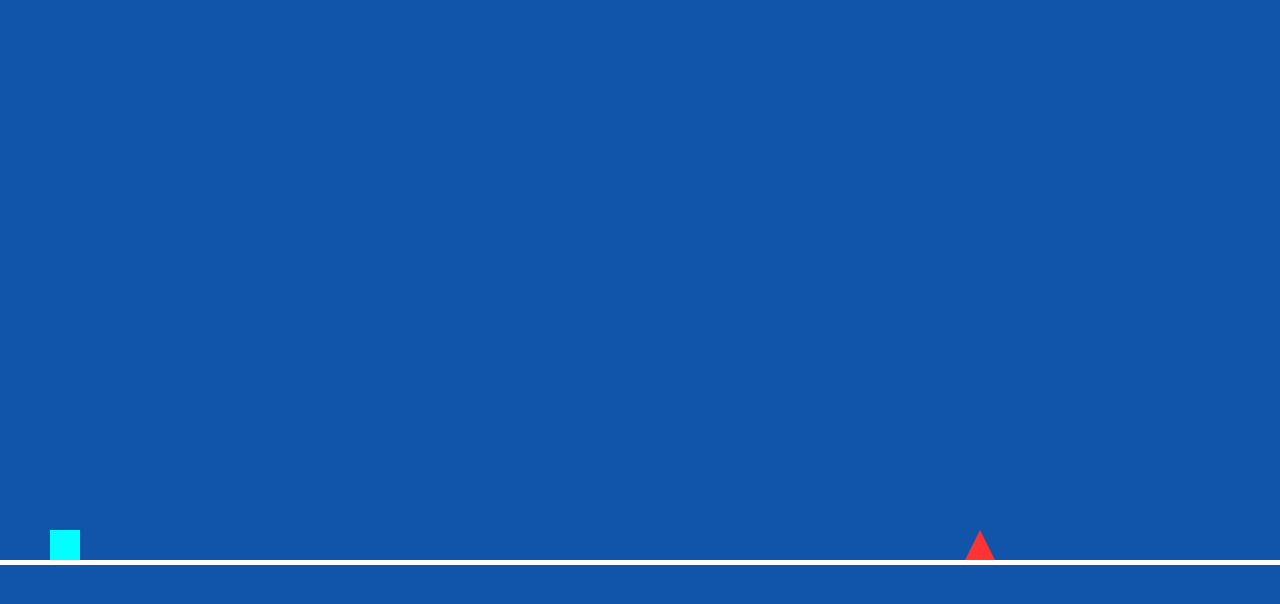
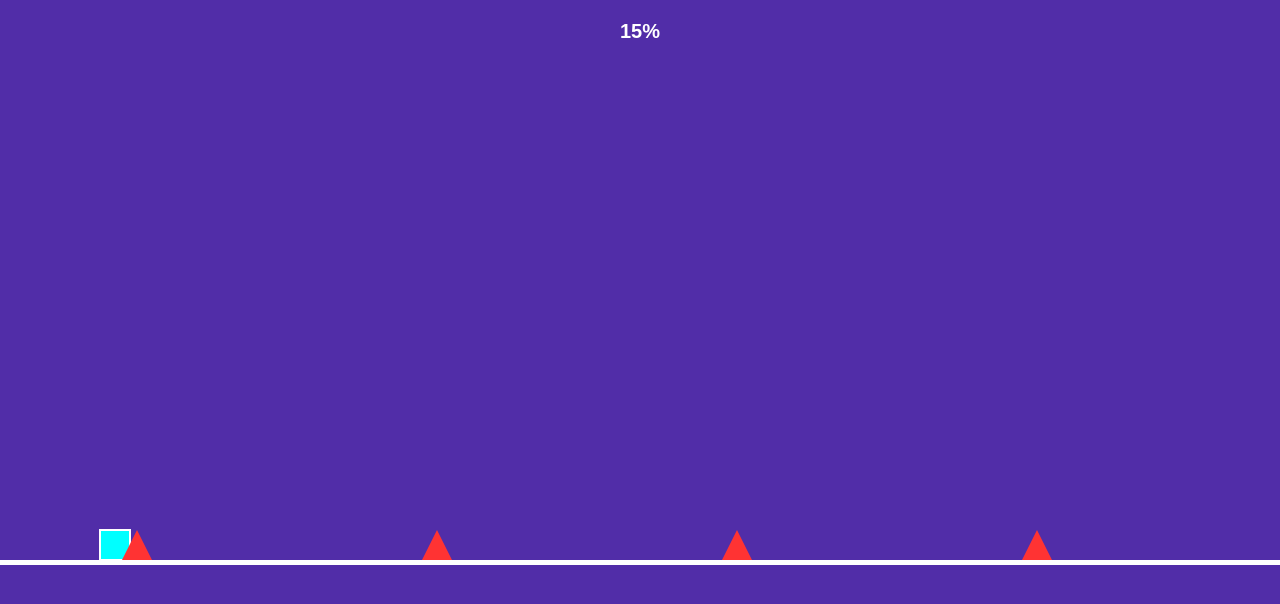
Before and after one commit to caloxifounders-max/geometry-ash, a plain HTML site: page index.html in a window 1280 px wide. Drawn offline with Linux system fonts and the light colour scheme.

Commit message:
Refactor game mechanics and update title
Updated game title and improved player mechanics.

```diff
--- a/index.html
+++ b/index.html
@@ -2,85 +2,102 @@
 <html>
 <head>
     <meta name="viewport" content="width=device-width, initial-scale=1.0, maximum-scale=1.0, user-scalable=no">
-    <meta name="mobile-web-app-capable" content="yes">
-    <title>GD Mobile Fix</title>
+    <title>Stereo Madness v1</title>
     <style>
-        body { margin: 0; background: #000; overflow: hidden; touch-action: none; }
-        canvas { display: block; background: #15a; width: 100vw; height: 100vh; }
+        body { margin: 0; background: #000; overflow: hidden; touch-action: none; font-family: sans-serif; }
+        canvas { display: block; background: #512da8; } /* Purple/Blue background */
+        #progress { position: absolute; top: 20px; width: 100%; text-align: center; color: white; font-size: 20px; font-weight: bold; }
     </style>
 </head>
 <body ontouchstart="jump(event)">
+    <div id="progress">0%</div>
     <canvas id="game"></canvas>
 
     <script>
         const canvas = document.getElementById('game');
         const ctx = canvas.getContext('2d');
-
-        // Better resolution handling for iPhone Retina screens
         const dpr = window.devicePixelRatio || 1;
         canvas.width = window.innerWidth * dpr;
         canvas.height = window.innerHeight * dpr;
         ctx.scale(dpr, dpr);
 
-        let player = { x: 50, y: 0, size: 30, dy: 0, jump: -10, gravity: 0.6, grounded: false };
+        let player = { x: 100, y: 0, size: 30, dy: 0, jump: -11, gravity: 0.7, rotation: 0 };
         let floor = window.innerHeight * 0.7;
-        let obstacles = [];
+        let gameActive = true;
+        let distance = 0;
+
+        // Level Data: X position of spikes (distance from start)
+        const stereoMadness = [400, 700, 1000, 1300, 1600, 1800, 2100, 2400];
 
         function jump(e) {
-            e.preventDefault(); // Prevents the browser from scrolling/zooming
-            if (player.grounded) {
+            if(e) e.preventDefault();
+            if (player.y >= floor - player.size - 1) {
                 player.dy = player.jump;
-                player.grounded = false;
             }
         }
 
         function loop() {
+            if (!gameActive) return;
+
             ctx.clearRect(0, 0, window.innerWidth, window.innerHeight);
+            distance += 6; // Move forward
 
+            // Update Progress
+            const percent = Math.min(100, Math.floor((distance / 2500) * 100));
+            document.getElementById('progress').innerText = percent + "%";
+
+            // Physics
             player.dy += player.gravity;
             player.y += player.dy;
 
             if (player.y > floor - player.size) {
                 player.y = floor - player.size;
                 player.dy = 0;
-                player.grounded = true;
+                // Snap rotation to 90 degrees when landing
+                player.rotation = Math.round(player.rotation / 90) * 90;
+            } else {
+                player.rotation += 5; // Rotate while in air
             }
 
             // Draw Ground
-            ctx.fillStyle = "white";
+            ctx.fillStyle = "#fff";
             ctx.fillRect(0, floor, window.innerWidth, 5);
 
-            // Draw Player
+            // Draw Player with Rotation
+            ctx.save();
+            ctx.translate(player.x + player.size/2, player.y + player.size/2);
+            ctx.rotate(player.rotation * Math.PI / 180);
             ctx.fillStyle = "#0ff";
-            ctx.fillRect(player.x, player.y, player.size, player.size);
+            ctx.fillRect(-player.size/2, -player.size/2, player.size, player.size);
+            ctx.strokeStyle = "#fff";
+            ctx.lineWidth = 2;
+            ctx.strokeRect(-player.size/2, -player.size/2, player.size, player.size);
+            ctx.restore();
 
-            // Obstacles
-            if (Math.random() < 0.01) {
-                obstacles.push({ x: window.innerWidth, w: 30, h: 30 });
-            }
+            // Draw Level Spikes
+            ctx.fillStyle = "#f33";
+            stereoMadness.forEach(spikeX => {
+                let relativeX = spikeX - distance + player.x;
 
-            ctx.fillStyle = "#f33";
-            for (let i = obstacles.length - 1; i >= 0; i--) {
-                let obs = obstacles[i];
-                obs.x -= 7; // Increased speed for better "feel"
+                if (relativeX > -50 && relativeX < window.innerWidth) {
+                    ctx.beginPath();
+                    ctx.moveTo(relativeX, floor);
+                    ctx.lineTo(relativeX + 15, floor - 30);
+                    ctx.lineTo(relativeX + 30, floor);
+                    ctx.fill();
 
-                // Draw Spike
-                ctx.beginPath();
-                ctx.moveTo(obs.x, floor);
-                ctx.lineTo(obs.x + obs.w/2, floor - obs.h);
-                ctx.lineTo(obs.x + obs.w, floor);
-                ctx.fill();
+                    // Collision detection
+                    if (player.x < relativeX + 25 && player.x + 25 > relativeX && player.y + player.size > floor - 25) {
+                        gameActive = false;
+                        setTimeout(() => location.reload(), 500);
+                    }
+                }
+            });
 
-                // Hit Detection
-                if (player.x < obs.x + obs.w && player.x + player.size > obs.x && player.y + player.size > floor - obs.h) {
-                    obstacles = []; // Reset instead of reload for less lag
-                }
+            if (percent < 100) requestAnimationFrame(loop);
+            else alert("Level Complete!");
+        }
 
-                if (obs.x < -50) obstacles.splice(i, 1);
-            }
-
-            requestAnimationFrame(loop);
-        }
         loop();
     </script>
 </body>
```
